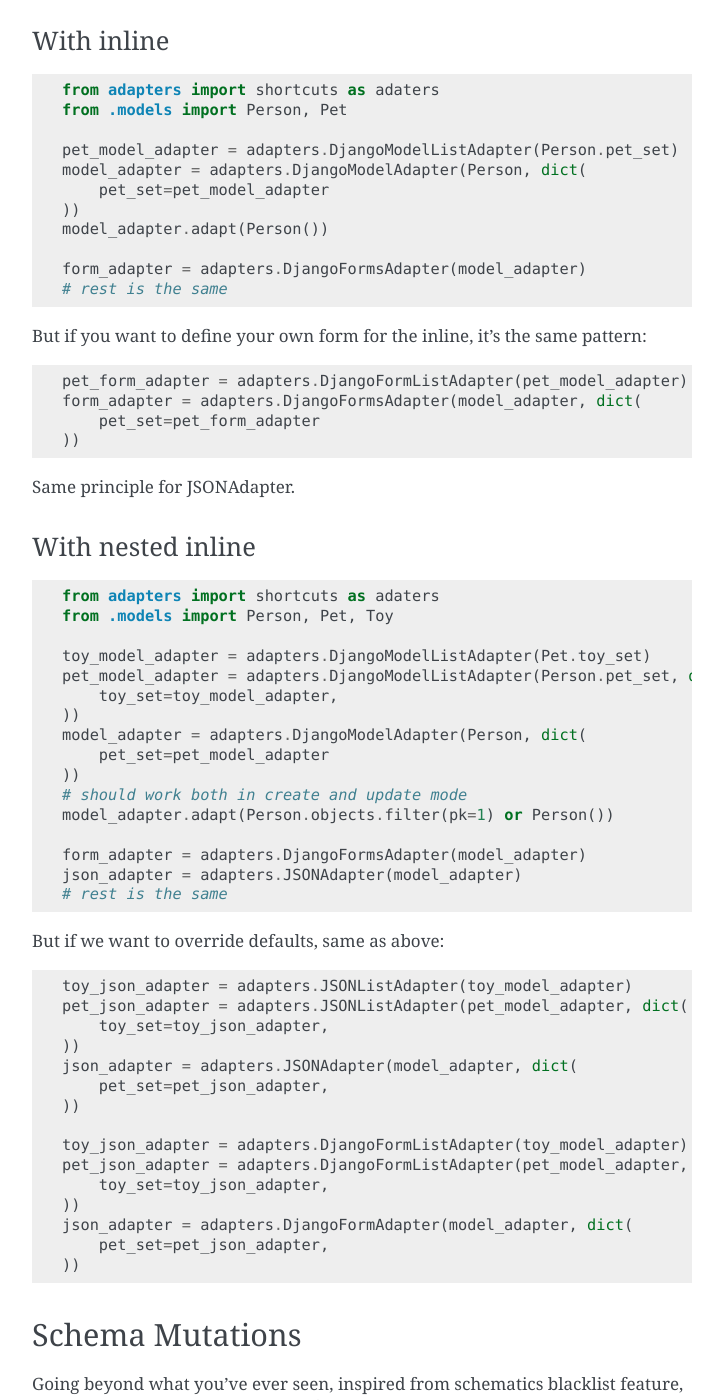
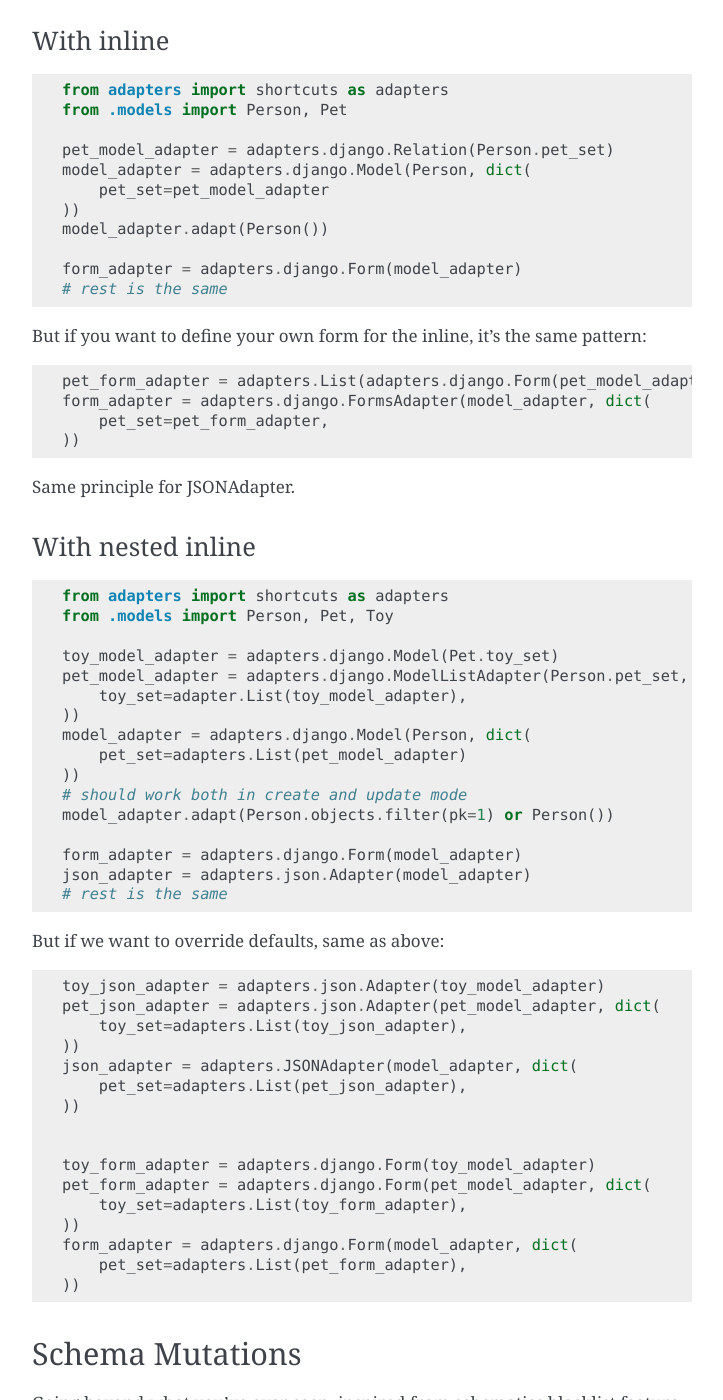
Before and after one commit to mjtamlyn/django-adapters, a Sphinx documentation site: the page built from docs/source/tutorial.rst, in a window 1280 px wide and 1400 px high, scrolled down 3776 px. Shown: the whole window, without its empty margins (388-1111 px from the left). Built offline with Sphinx 7.4.7, drawn with Linux system fonts in a browser that asks for light colours; some of the changed text lies outside the part shown.

Commit message:
Make some sense out of the public api

```diff
--- a/docs/source/tutorial.rst
+++ b/docs/source/tutorial.rst
@@ -11,12 +11,12 @@ Just JSON
 .. code-block:: python
 
 
-    from adapters import shortcuts as adaters
+    from adapters import shortcuts as adapters
 
-    adapter = adapters.JSONAdapter()
+    adapter = adapters.json.Adapter()
 
-    adapter.add_field(adapters.String('name'))
-    adapter.add_field(adapters.Email('email', required=False))
+    adapter.add_field(adapters.fields.String('name'))
+    adapter.add_field(adapters.fields.Email('email', required=False))
 
     adapter.add_validation(
         lambda data: data['name'] in data['email'],
@@ -46,19 +46,19 @@ Just a form
 
 .. code-block:: python
 
-    from adapters import shortcuts as adaters
+    from adapters import shortcuts as adapters
 
-    adapter = adapters.DjangoFormsAdapter()
+    adapter = adapters.django.Form()
 
-    adapter.add_field(adapters.String('name'))
-    adapter.add_field(adapters.Email('email', required=False))
-    adapter.add_field(adapters.MultipleChoice('hobbies',
+    adapter.add_field(adapters.fields.String('name'))
+    adapter.add_field(adapters.fields.Email('email', required=False))
+    adapter.add_field(adapters.fields.MultipleChoice('hobbies',
         ('python', 'Python'),
         ('django', 'Django'),
         ('archery', 'Archery'),
     ))
-    adapter.add_field(adapters.Password('password'))
-    adapter.add_field(adapters.Password('password_confirm'))
+    adapter.add_field(adapters.fields.Password('password'))
+    adapter.add_field(adapters.fields.Password('password_confirm'))
 
     adapter.add_validation(
         lambda data: data['password'] == data['password_confirm'],
@@ -104,12 +104,12 @@ Just model
 
 .. code-block:: python
 
-    from adapters import shortcuts as adaters
+    from adapters import shortcuts as adapters
 
     class Person(models.Model):
         name = models.CharField(blank=False)
 
-    adapter = adapters.DjangoModelAdapter(Person)
+    adapter = adapters.django.Model(Person)
     adapter.adapt(Person())
 
     adapter.validate({
@@ -140,16 +140,16 @@ Create
 
 .. code-block:: python
 
-    from adapters import shortcuts as adaters
+    from adapters import shortcuts as adapters
     from .models import Person
 
-    model_adapter = adapters.DjangoModelAdapter(Person)
+    model_adapter = adapters.django.Model(Person)
     model_adapter.adapt(Person())
 
-    forms_adapter = adapters.DjangoFormsAdapter(model_adapter)
+    forms_adapter = adapters.django.Forms(model_adapter)
     assert form_adapter.fields == model_adapter.fields
 
-    json_adapter = adapters.JSONAdapter(model_adapter)
+    json_adapter = adapters.json.Adapter(model_adapter)
     assert json_adapter.fields == model_adapter.fields
 
     # another option, would be:
@@ -186,10 +186,10 @@ Update
 
 .. code-block:: python
 
-    from adapters import shortcuts as adaters
+    from adapters import shortcuts as adapters
     from .models import Person
 
-    model_adapter = adapters.DjangoModelAdapter(Person)
+    model_adapter = adapters.django.Model(Person)
     model_adapter.adapt(Person.objects.get(pk=1))
 
     assert model_adapter.initial = {'name': 'hello'}
@@ -199,25 +199,25 @@ With inline
 
 .. code-block:: python
 
-    from adapters import shortcuts as adaters
+    from adapters import shortcuts as adapters
     from .models import Person, Pet
 
-    pet_model_adapter = adapters.DjangoModelListAdapter(Person.pet_set)
-    model_adapter = adapters.DjangoModelAdapter(Person, dict(
+    pet_model_adapter = adapters.django.Relation(Person.pet_set)
+    model_adapter = adapters.django.Model(Person, dict(
         pet_set=pet_model_adapter
     ))
     model_adapter.adapt(Person())
 
-    form_adapter = adapters.DjangoFormsAdapter(model_adapter)
+    form_adapter = adapters.django.Form(model_adapter)
     # rest is the same
 
 But if you want to define your own form for the inline, it's the same pattern:
 
 .. code-block:: python
 
-    pet_form_adapter = adapters.DjangoFormListAdapter(pet_model_adapter)
-    form_adapter = adapters.DjangoFormsAdapter(model_adapter, dict(
-        pet_set=pet_form_adapter
+    pet_form_adapter = adapters.List(adapters.django.Form(pet_model_adapter))
+    form_adapter = adapters.django.FormsAdapter(model_adapter, dict(
+        pet_set=pet_form_adapter,
     ))
 
 Same principle for JSONAdapter.
@@ -227,41 +227,42 @@ With nested inline
 
 .. code-block:: python
 
-    from adapters import shortcuts as adaters
+    from adapters import shortcuts as adapters
     from .models import Person, Pet, Toy
 
-    toy_model_adapter = adapters.DjangoModelListAdapter(Pet.toy_set)
-    pet_model_adapter = adapters.DjangoModelListAdapter(Person.pet_set, dict(
-        toy_set=toy_model_adapter,
+    toy_model_adapter = adapters.django.Model(Pet.toy_set)
+    pet_model_adapter = adapters.django.ModelListAdapter(Person.pet_set, dict(
+        toy_set=adapter.List(toy_model_adapter),
     ))
-    model_adapter = adapters.DjangoModelAdapter(Person, dict(
-        pet_set=pet_model_adapter
+    model_adapter = adapters.django.Model(Person, dict(
+        pet_set=adapters.List(pet_model_adapter)
     ))
     # should work both in create and update mode
     model_adapter.adapt(Person.objects.filter(pk=1) or Person())
 
-    form_adapter = adapters.DjangoFormsAdapter(model_adapter)
-    json_adapter = adapters.JSONAdapter(model_adapter)
+    form_adapter = adapters.django.Form(model_adapter)
+    json_adapter = adapters.json.Adapter(model_adapter)
     # rest is the same
 
 But if we want to override defaults, same as above:
 
 .. code-block:: python
 
-    toy_json_adapter = adapters.JSONListAdapter(toy_model_adapter)
-    pet_json_adapter = adapters.JSONListAdapter(pet_model_adapter, dict(
-        toy_set=toy_json_adapter,
+    toy_json_adapter = adapters.json.Adapter(toy_model_adapter)
+    pet_json_adapter = adapters.json.Adapter(pet_model_adapter, dict(
+        toy_set=adapters.List(toy_json_adapter),
     ))
     json_adapter = adapters.JSONAdapter(model_adapter, dict(
-        pet_set=pet_json_adapter,
+        pet_set=adapters.List(pet_json_adapter),
     ))
 
-    toy_json_adapter = adapters.DjangoFormListAdapter(toy_model_adapter)
-    pet_json_adapter = adapters.DjangoFormListAdapter(pet_model_adapter, dict(
-        toy_set=toy_json_adapter,
+
+    toy_form_adapter = adapters.django.Form(toy_model_adapter)
+    pet_form_adapter = adapters.django.Form(pet_model_adapter, dict(
+        toy_set=adapters.List(toy_form_adapter),
     ))
-    json_adapter = adapters.DjangoFormAdapter(model_adapter, dict(
-        pet_set=pet_json_adapter,
+    form_adapter = adapters.django.Form(model_adapter, dict(
+        pet_set=adapters.List(pet_form_adapter),
     ))
 
 Schema Mutations
@@ -301,27 +302,27 @@ validation, rerendering, and of course live in the browser.<Paste>
 
 .. code-block:: python
 
-    from adapters import shortcuts as adaters
+    from adapters import shortcuts as adapters
 
     # for the example use the base adapter which just deals with the schema and
     # data
     adapter = adapters.Adapter()
 
-    adapter.add_field(adapters.Choice('platform', (
+    adapter.add_field(adapters.fields.Choice('platform', (
         ('linux', 'Linux'),
         ('windows', 'Windows'),
     )))
-    adapter.add_field(adapters.Choice('service', (
+    adapter.add_field(adapters.fields.Choice('service', (
         ('support', 'Support'),
         ('format', 'Format'),
     ))
 
     adapter.add_mutation(
-        adapters.ChoiceExcludeMutation(
+        adapters.mutations.ChoiceRemove(
             'service', ['support'],
         ),
         conditions=[
-            adapters.ValueEqual('platform', 'windows'),
+            adapters.conditions.ValueEqual('platform', 'windows'),
         ]
     )
 
@@ -369,19 +370,19 @@ Dynamic fields
 
 .. code-block:: python
 
-    from adapters import shortcuts as adaters
+    from adapters import shortcuts as adapters
 
-    adapter = adapters.DjangoFormsAdapter()
+    adapter = adapters.django.FormsAdapter()
 
-    adapter.add_field(adapters.Choice('role', (
+    adapter.add_field(adapters.fields.Choice('role', (
         ('archer', 'Archer'),
         ('musician', 'Musician'),
     ))
     adapter.add_field(
-        adapters.ModelMultipleChoice('hobbies', Hobby.objects.all())
+        adapters.fields.django.ModelMultipleChoice('hobbies', Hobby.objects.all())
     )
     adapter.add_mutation(
-        adapter.ModelChoiceMutation(
+        adapters.mutations.ModelChoice(
             'hobbies',
             lambda a: Hobby.objects.filter(
                 role=a.processed_data['role']
@@ -398,12 +399,12 @@ list only when that field changes:
 .. code-block:: python
 
     adapter.add_mutation(
-        adapter.ModelChoiceMutation(
+        adapters.mutations.ModelChoice(
             'hobbies',
             lambda a: Hobby.objects.filter(
                 role=a.processed_data['role']
             ),
-            triggers=adapters.Event('input', 'role'),
+            triggers=adapters.events.Input('role'),
         )
     )
 
@@ -413,7 +414,7 @@ code:
 .. code-block:: python
 
     adapter.add_mutation(
-        adapter.ModelChoiceFilterMutation(
+        adapters.mutations.ModelChoiceFilter(
             'hobbies', # field to mutate
             'role', # filter argument name
             'role', # field name for filter argument value
@@ -425,7 +426,7 @@ Or even, DRYer:
 .. code-block:: python
 
     adapter.add_mutation(
-        adapter.ModelChoiceFilterMutation(
+        adapters.mutations.ModelChoiceFilter(
             'hobbies', # field to mutate
             'role', # one arg only ? will do role=data['role'] !
         )
```
Also changed, not shown: other parts of docs/source/tutorial.rst (+2 -2 lines).
